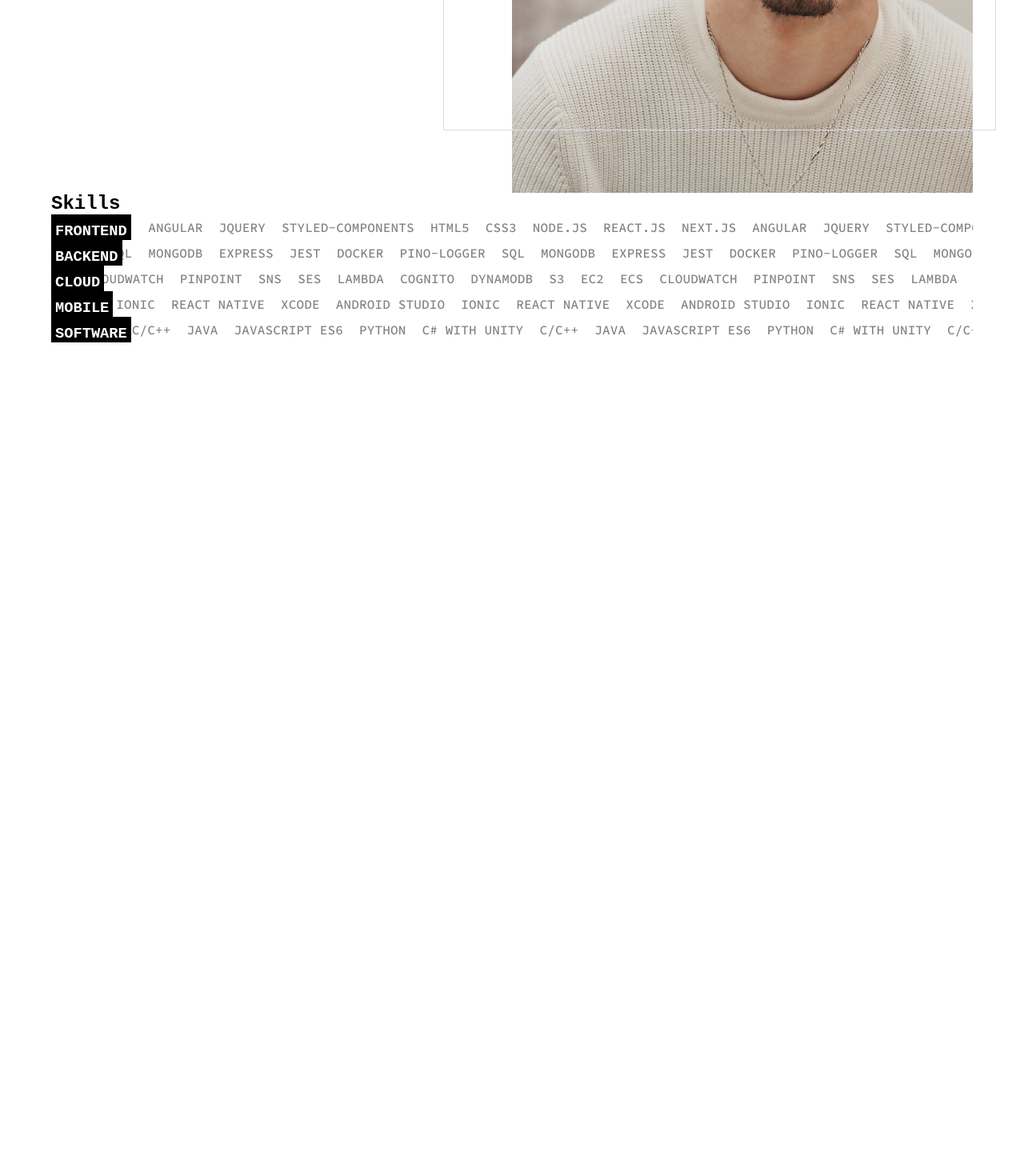
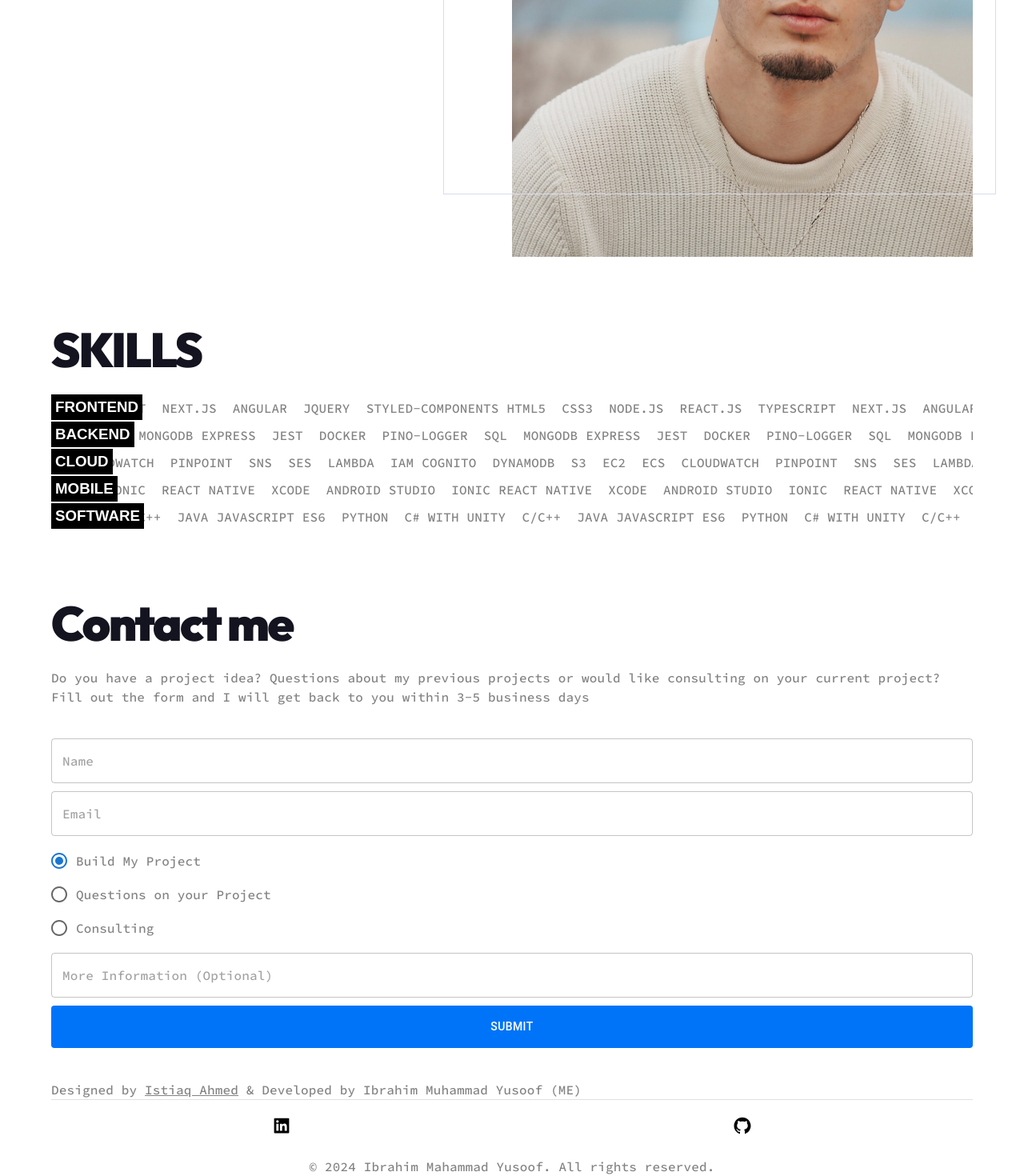
Before and after one commit to 0bro/Portfolio2.0, a Next.js app: page / in a window 1280 px wide. Shown: the part 1092-2562 px from the top of the page at 80% size. Before the commit the page ends 1520 px from the top, so only its background shows below. Built offline with nearby package versions, Linux system fonts and the light colour scheme.

Commit message:
Added Footer and ContactForm

```diff
--- a/src/app/components/AboutMe/AboutMe.module.css
+++ b/src/app/components/AboutMe/AboutMe.module.css
@@ -1,6 +1,7 @@
 
 .container {
   position: static;
+  margin-top: 80px;
   height: fit-content;
 }
 
@@ -86,6 +87,7 @@
   .container {
     display: flex;
     flex-direction: row-reverse;
+    margin-top: 80px;
     align-items: center;
   }
   .showcaseContainer {
@@ -104,7 +106,6 @@
     left: -100px;
     top: -100px;
     z-index: -1;
-    font-family: 'Outfit', sans-serif;
     font-style: bold;
     transition: transform 0.1s ease-in-out;
   }
--- /dev/null
+++ b/src/app/components/ContactMe/ContactMe.module.css
@@ -0,0 +1,6 @@
+.formContainer {
+  display: flex;
+  flex-direction: column;
+  gap: 10px;
+  margin: 40px 0;
+}
--- /dev/null
+++ b/src/app/components/ContactMe/index.js
@@ -0,0 +1,101 @@
+import {
+  Box,
+  Button,
+  FormControlLabel,
+  Radio,
+  RadioGroup,
+  TextField,
+  Typography,
+} from '@mui/material';
+// import { Button } from '../Button';
+import styles from './ContactMe.module.css';
+import { useState } from 'react';
+
+export function ContactMe() {
+  const [data, setData] = useState({
+    Name: '',
+    Email: '',
+    option: 'project',
+    moreDetails: '',
+    error: '',
+  });
+
+  const handleSubmit = () => {
+    // console.log(data);
+    // TODO: Add Error Handling
+    // Submit request to send an email to myself add to notion
+    setData({ ...data, error: 'HELLLOO SIR' });
+  };
+
+  const handleChange = (value, changeTo) => {
+    setData({ ...data, [value]: changeTo });
+  };
+
+  return (
+    <>
+      <Box>
+        <Typography variant="h2">Contact me</Typography>
+        <Typography variant="body1">
+          Do you have a project idea? Questions about my previous projects or
+          would like consulting on your current project? Fill out the form and I
+          will get back to you within 3-5 business days
+        </Typography>
+        <Box className={styles.formContainer}>
+          <TextField
+            value={data.Name}
+            onChange={(e) => handleChange('Name', e.currentTarget.value)}
+            fullWidth
+            variant="outlined"
+            placeholder="Name"
+          />
+          <TextField
+            value={data.Email}
+            onChange={(e) => handleChange('Email', e.target.value)}
+            fullWidth
+            variant="outlined"
+            placeholder="Email"
+          />
+          <RadioGroup
+            defaultValue={'project'}
+            onChange={(e) => handleChange('option', e.target.value)}
+          >
+            <FormControlLabel
+              label="Build My Project"
+              value="project"
+              control={<Radio />}
+            />
+            <FormControlLabel
+              label="Questions on your Project"
+              value="question"
+              control={<Radio />}
+            />
+            <FormControlLabel
+              label="Consulting"
+              value="consulting"
+              control={<Radio />}
+            />
+          </RadioGroup>
+          <TextField
+            value={data.moreDetails}
+            onChange={(e) => handleChange('moreDetails', e.target.value)}
+            fullWidth
+            multiline
+            maxRows={5}
+            variant="outlined"
+            placeholder="More Information (Optional)"
+          />
+          <Typography hidden={!data.error} variant="body1" color={'red'}>
+            {data.error}
+          </Typography>
+          <Button
+            // style={{ backgroundColor: 'red' }}
+            variant="beemo"
+            onClick={handleSubmit}
+          >
+            Submit
+          </Button>
+        </Box>
+      </Box>
+    </>
+  );
+}
--- /dev/null
+++ b/src/app/components/Footer/Footer.module.css
@@ -0,0 +1,22 @@
+.IconsContainer {
+  display: flex;
+  justify-content: space-around;
+  font-size: 24px;
+}
+
+.IconClickBox {
+  padding: 20px;
+}
+
+@media (min-width: 576px) and(max-width: 767px) {
+  /* Your CSS rules for small screens */
+}
+
+/* Medium devices (tablets, 768px and up) */
+@media (min-width: 768px) and(max-width: 991px) {
+  /* Your CSS rules for medium screens */
+}
+
+/* Large devices (laptops/desktops, 992px and up) */
+@media (min-width: 992px) {
+}
--- /dev/null
+++ b/src/app/components/Footer/index.js
@@ -0,0 +1,47 @@
+import { Box, Container, Divider, Icon, Typography } from '@mui/material';
+import Link from 'next/link';
+import {
+  AiFillGithub,
+  AiFillInstagram,
+  AiFillLinkedin,
+  AiFillMediumSquare,
+} from 'react-icons/ai';
+import styles from './Footer.module.css';
+import { Button } from '../Button';
+
+export function Footer() {
+  return (
+    <>
+      <Box>
+        <Typography variant="body1">
+          Designed by{' '}
+          <Link
+            href="https://dribbble.com/istiaqahmed"
+            style={{ textDecorationLine: 'underline' }}
+          >
+            Istiaq Ahmed
+          </Link>{' '}
+          & Developed by Ibrahim Muhammad Yusoof (ME)
+        </Typography>
+        <Divider />
+        <Box className={styles.IconsContainer}>
+          <Link
+            className={styles.IconClickBox}
+            href="https://www.linkedin.com/in/ibrahim-muhammad-yusoof/"
+          >
+            <AiFillLinkedin />
+          </Link>
+          <Link className={styles.IconClickBox} href="https://github.com/0bro">
+            <AiFillGithub />
+          </Link>
+          {/* <Link href="">
+            <AiFillMediumSquare />
+          </Link> */}
+        </Box>
+        <Typography variant="body1" style={{ textAlign: 'center' }}>
+          &#169; 2024 Ibrahim Mahammad Yusoof. All rights reserved.
+        </Typography>
+      </Box>
+    </>
+  );
+}
--- a/src/app/components/Navbar/Navbar.module.css
+++ b/src/app/components/Navbar/Navbar.module.css
@@ -22,6 +22,7 @@
 }
 .scrolled {
   background-color: white;
+  z-index: 100;
 }
 
 .column {
--- a/src/app/components/Skills/Skills.module.css
+++ b/src/app/components/Skills/Skills.module.css
@@ -1,8 +1,7 @@
-
-
 .container {
   flex-direction: column;
   align-items: flex-start;
+  margin: 80px 0;
   gap: 13px;
   height: fit-content;
 }
@@ -14,16 +13,17 @@
 }
 .header {
   height: fit-content;
+  text-transform: uppercase;
   padding-bottom: 0px;
 }
 .skillCategory {
   position: absolute;
+
   text-transform: uppercase;
+  font-family: 'Outfit', sans-serif;
   color: white;
   background-color: black;
   width: fit-content;
-  padding: 5px;
-  line-height: 32px;
   opacity: 100;
   z-index: 5;
   padding: 5px;
@@ -40,7 +40,7 @@
   align-items: center;
   height: 2em;
   width: fit-content;
-  margin-right: 10px;
+  height: fit-content;
   gap: 10px;
 }
 
@@ -53,6 +53,7 @@
   padding: 5px;
   gap: 5px;
 }
+
 .skillList:hover p:hover {
   transition: all 0.3s ease-in-out;
   color: black;
--- a/src/app/components/Skills/index.js
+++ b/src/app/components/Skills/index.js
@@ -12,7 +12,9 @@ export function Skills() {
   return (
     <>
       <div className={style.container}>
-        <h2 className={style.header}>Skills</h2>
+        <Typography variant="h2" className={style.header}>
+          Skills
+        </Typography>
         <SkillsCarousel
           title="Frontend"
           skills={[
@@ -20,6 +22,7 @@ export function Skills() {
             'Css3',
             'Node.js',
             'React.js',
+            'Typescript',
             'Next.js',
             'Angular',
             'jQuery ',
@@ -50,6 +53,7 @@ export function Skills() {
             'SNS',
             'SES',
             'Lambda',
+            'IAM',
           ]}
         />
         <SkillsCarousel
--- a/src/app/components/StandardLayout/StandardLayout.js
+++ b/src/app/components/StandardLayout/StandardLayout.js
@@ -1,6 +1,7 @@
 import styles from './StandardLayout.module.css';
 import '../../globals.css';
 import Navbar from '../Navbar/Navbar';
+import { Footer } from '../Footer';
 
 export default function StandardLayout({ children }) {
   return (
@@ -9,6 +10,7 @@ export default function StandardLayout({ children }) {
         <Navbar />
         <div className={styles.spacer} />
         {children}
+        <Footer/>
       </main>
     </div>
   );
--- a/src/app/page.js
+++ b/src/app/page.js
@@ -7,6 +7,7 @@ import { Skills } from './components/Skills/index.js';
 
 import { ThemeProvider, createTheme, responsiveFontSizes } from '@mui/material';
 import { SplashScreenProvider } from './components/Guards/useSplashScreen/index.js';
+import { ContactMe } from './components/ContactMe/index.js';
 
 export default function HomePage() {
   let theme = createTheme({
@@ -25,8 +26,7 @@ export default function HomePage() {
       },
       h2: {
         fontFamily: 'var(--font-Outfit), monospace',
-        fontWeight: '800',
-        fontSize: '48px',
+        fontWeight: '900',
         letterSpacing: '-0.04em',
         paddingBottom: '20px',
         color: '#141420',
@@ -34,15 +34,46 @@ export default function HomePage() {
       h3: {
         fontFamily: 'var(--font-Outfit), monospace',
         fontWeight: '800',
-        fontSize: '36px',
+
         letterSpacing: '-0.04em',
         paddingBottom: '20px',
         color: '#141420',
       },
     },
+    components: {
+      MuiButton: {
+        variants: [
+          {
+            props: {
+              variant: 'beemo',
+            },
+            style: {
+              display: 'flex',
+              paddingTop: 14,
+              paddingBottom: 14,
+              paddingLeft: 24,
+              paddingRight: 24,
+              justifyContent: 'center',
+              alignItems: 'center',
+              gap: 8,
+              border: 'none',
+              textTransform: 'uppercase',
+              color: '#ffffff',
+              backgroundColor: '#0074f8',
+              '&:hover': {
+                borderWidth: 1,
+                borderStyle: 'solid',
+                borderColor: '#4d4d4d',
+                color: 'black',
+              },
+            },
+          },
+        ],
+      },
+    },
   });
   theme = responsiveFontSizes(theme);
-
+  // TODO: Develop CSS for Desktop and Ipad
   return (
     <React.StrictMode>
       <ThemeProvider theme={theme}>
@@ -51,6 +82,7 @@ export default function HomePage() {
             <Hero />
             <AboutMe />
             <Skills />
+            <ContactMe />
           </StandardLayout>
         </SplashScreenProvider>
       </ThemeProvider>
```
